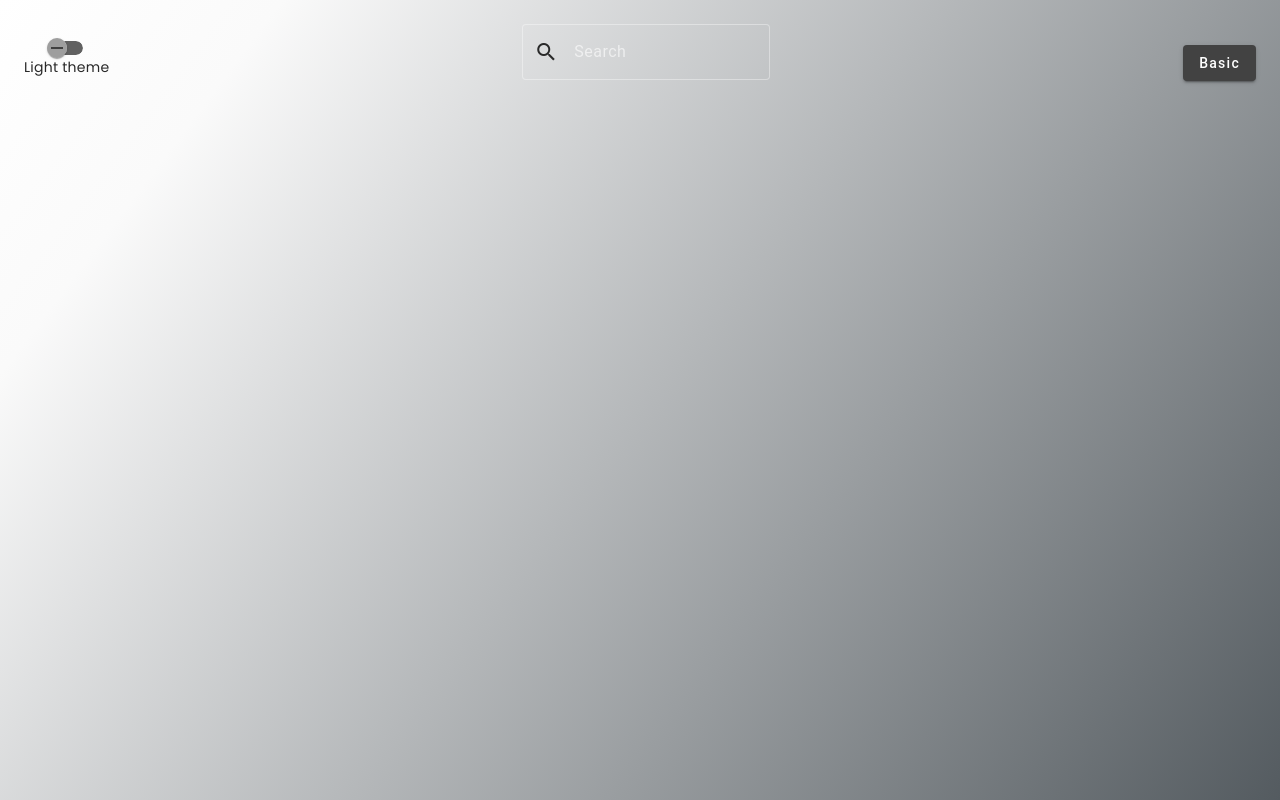
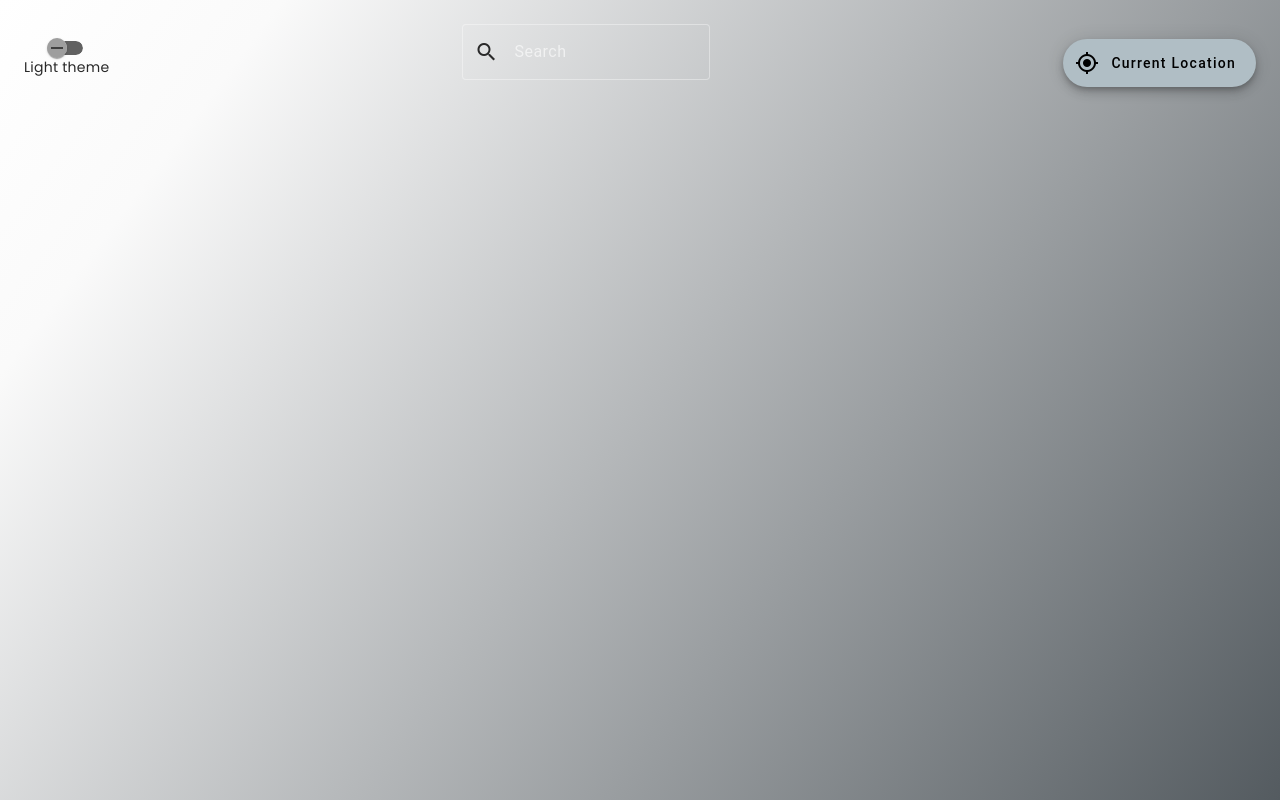
Before and after one commit to Will-h0219/weatherApp, an Angular app: page /weather in a window 1280 px wide. Built offline with nearby package versions, Linux system fonts and the light colour scheme.

Commit message:
create current location button - no implementation

```diff
--- a/src/app/common/custom-button/custom-button.component.html
+++ /dev/null
@@ -1 +0,0 @@
-<button mat-raised-button>Basic</button>
--- /dev/null
+++ b/src/app/features/weather/components/current-location-button/current-location-button.component.html
@@ -0,0 +1,4 @@
+<button mat-fab extended (click)="getCurrentLocation()">
+  <mat-icon fontIcon="my_location" />
+  Current Location
+</button>
--- /dev/null
+++ b/src/app/features/weather/components/current-location-button/current-location-button.component.ts
@@ -0,0 +1,24 @@
+import { Component } from '@angular/core';
+import { MatButtonModule } from '@angular/material/button';
+import { MatIconModule } from '@angular/material/icon';
+
+@Component({
+  selector: 'app-current-location-button',
+  standalone: true,
+  imports: [
+    MatButtonModule,
+    MatIconModule,
+  ],
+  templateUrl: './current-location-button.component.html',
+  styleUrl: './current-location-button.component.scss'
+})
+export class CurrentLocationButtonComponent {
+  getCurrentLocation() {
+    if ('geolocation' in navigator) {
+      navigator.geolocation.getCurrentPosition((position) => console.log(position));
+    } else {
+      // Handle navigators that not support geolocation.
+      console.log('Feature not supported');
+    }
+  }
+}
--- a/src/app/features/weather/components/header/header.component.html
+++ b/src/app/features/weather/components/header/header.component.html
@@ -1,5 +1,5 @@
 <div class="header">
   <app-theme-toggle />
   <app-search-bar />
-  <app-custom-button />
+  <app-current-location-button />
 </div>
--- a/src/app/features/weather/components/header/header.component.ts
+++ b/src/app/features/weather/components/header/header.component.ts
@@ -1,13 +1,13 @@
 import { Component } from '@angular/core';
 import { ThemeToggleComponent } from '../../../../common/theme-toggle/theme-toggle.component';
 import { SearchBarComponent } from '../../../../common/search-bar/search-bar.component';
-import { CustomButtonComponent } from '../../../../common/custom-button/custom-button.component';
+import { CurrentLocationButtonComponent } from '../current-location-button/current-location-button.component';
 
 @Component({
   selector: 'app-header',
   standalone: true,
   imports: [
-    CustomButtonComponent,
+    CurrentLocationButtonComponent,
     SearchBarComponent,
     ThemeToggleComponent,
   ],
```
Also changed, not shown: src/app/common/custom-button/custom-button.component.ts (deleted, +0 -15 lines), src/app/features/weather/components/current-location-button/current-location-button.component.scss (added), 2 other files (tests, documents, lock files or other folders).
